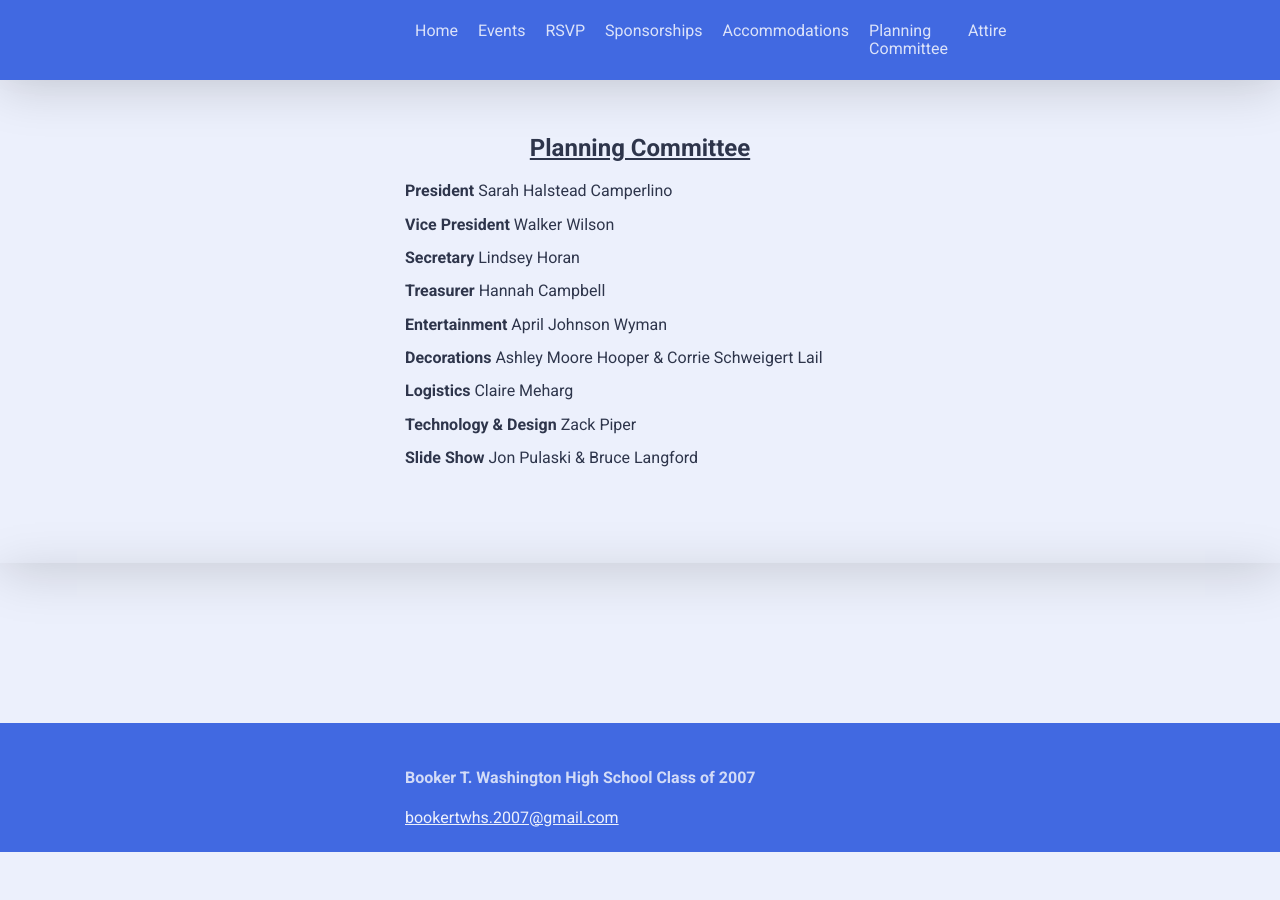
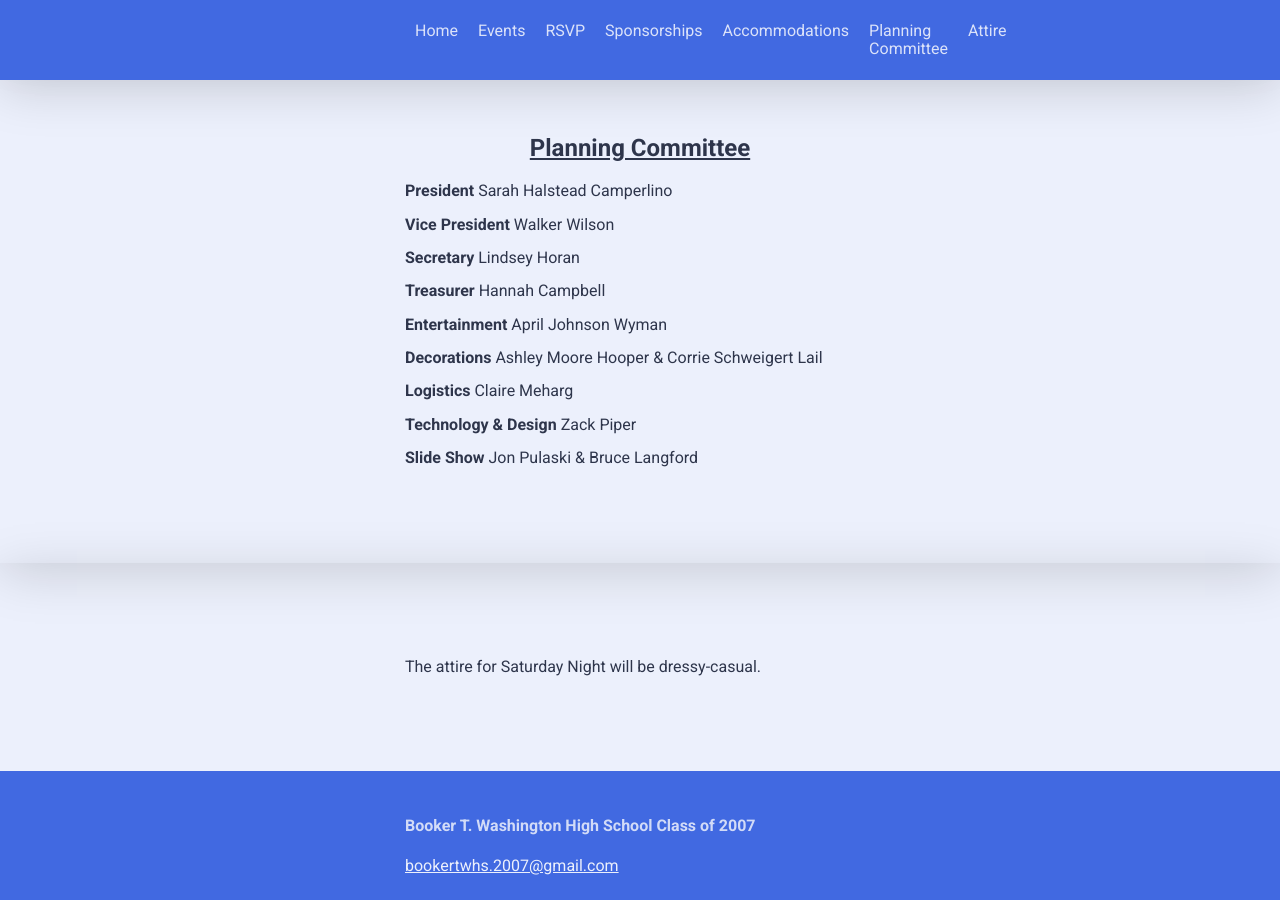
Before and after one commit to bookertwhs2007/bookertwhs, a Jekyll site: the page built from index.html, in a window 1280 px wide and 900 px high, scrolled down 3854 px. Built offline with Jekyll 4.4.1, drawn with Linux system fonts in a browser that asks for light colours; nearby versions of some CDN libraries; before the commit the page ends 4706 px from its top, so only the background shows below that.

Commit message:
Updated Attire

```diff
--- a/_sections/attire.markdown
+++ b/_sections/attire.markdown
@@ -2,5 +2,7 @@
 title: Attire
 date: 2017-01-04 21:03:00 -06:00
 position: 3
-class: Attire
+class: attire
 ---
+
+The attire for Saturday Night will be dressy-casual.
```
